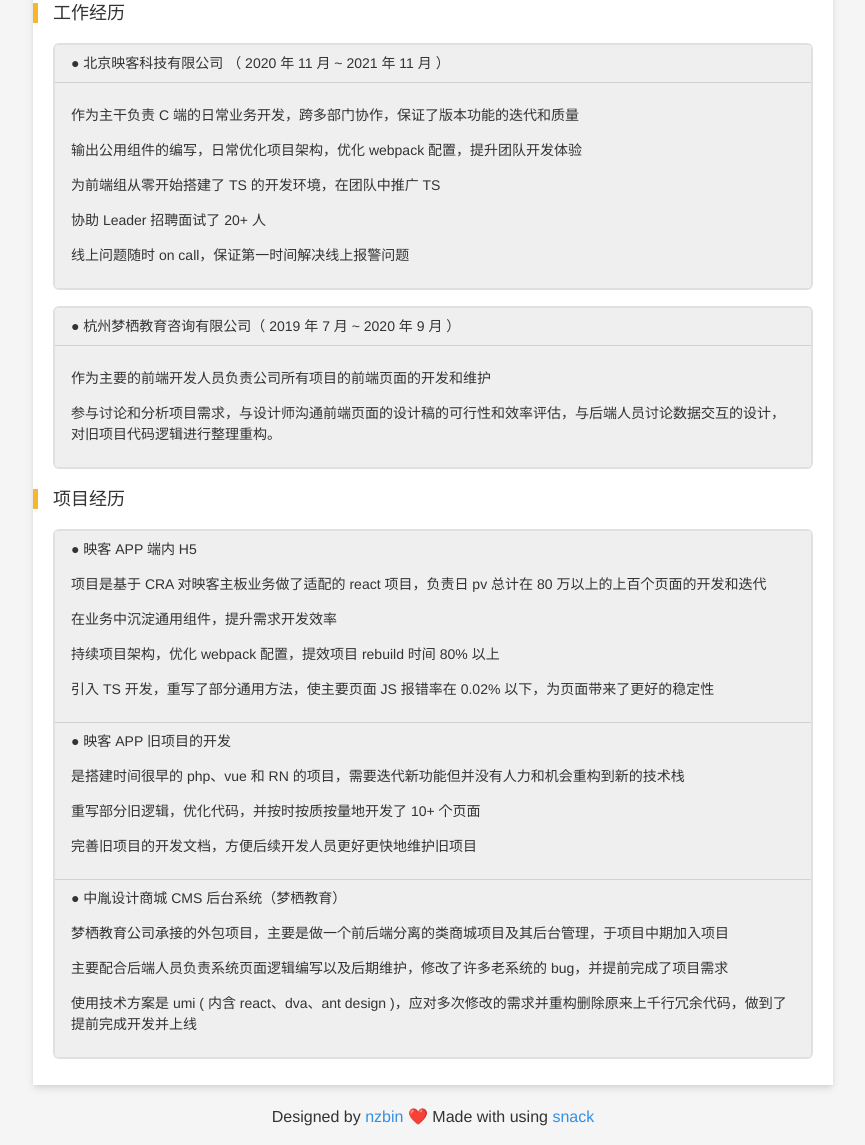
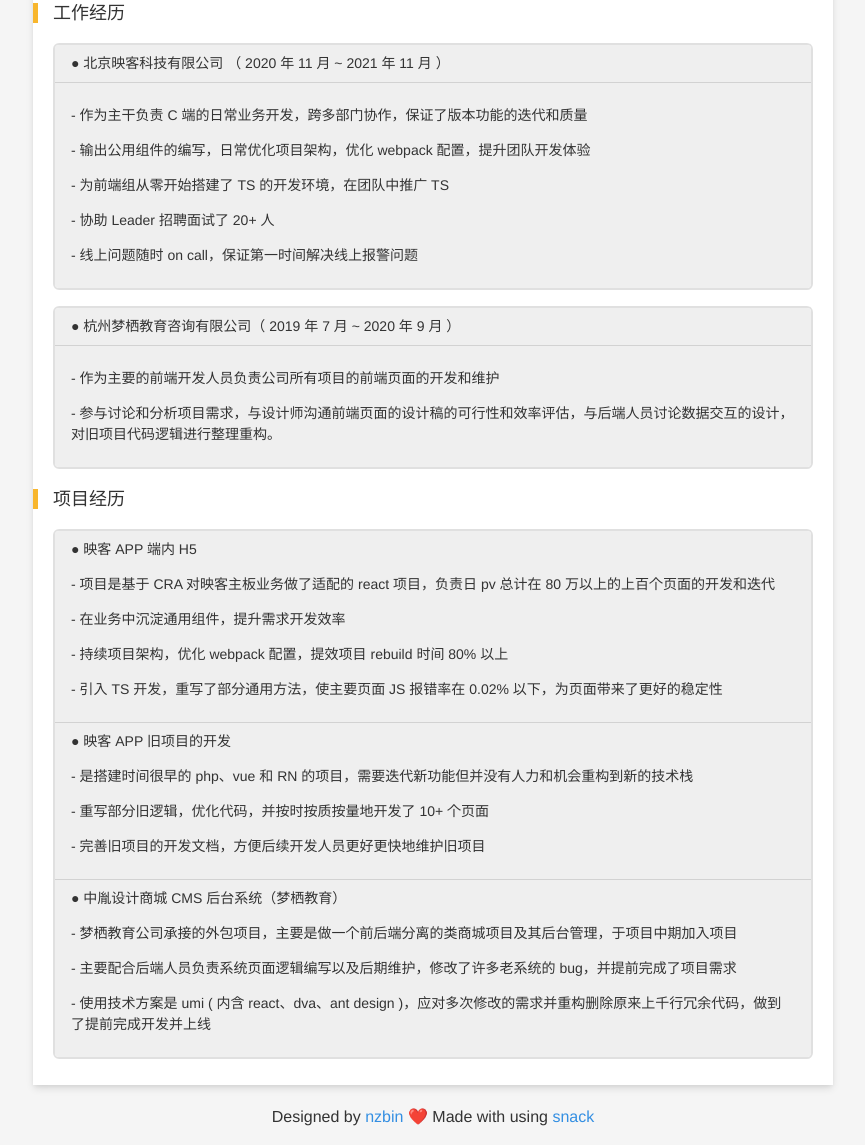
Before and after one commit to zqcccc/resume-boilerplate, a website: page src/index.html in a window 1280 px wide. Shown: the part 583-1728 px from the top of the page, without its empty margins (207-1072 px from the left). Drawn offline with Linux system fonts and the light colour scheme.

Commit message:
add line decoration

```diff
--- a/src/index.html
+++ b/src/index.html
@@ -150,12 +150,12 @@
           </div>
           <div class="box bg-gray-lightest">
             <p>
-              作为主干负责 C 端的日常业务开发，跨多部门协作，保证了版本功能的迭代和质量
+              - 作为主干负责 C 端的日常业务开发，跨多部门协作，保证了版本功能的迭代和质量
             </p>
-            <p>输出公用组件的编写，日常优化项目架构，优化 webpack 配置，提升团队开发体验</p>
-            <p>为前端组从零开始搭建了 TS 的开发环境，在团队中推广 TS</p>
-            <p>协助 Leader 招聘面试了 20+ 人</p>
-            <p>线上问题随时 on call，保证第一时间解决线上报警问题</p>
+            <p>- 输出公用组件的编写，日常优化项目架构，优化 webpack 配置，提升团队开发体验</p>
+            <p>- 为前端组从零开始搭建了 TS 的开发环境，在团队中推广 TS</p>
+            <p>- 协助 Leader 招聘面试了 20+ 人</p>
+            <p>- 线上问题随时 on call，保证第一时间解决线上报警问题</p>
           </div>
           <!-- <div class="box bg-gray-lightest">
             <p class="m-t-0">GHI 项目</p>
@@ -177,10 +177,10 @@
           </div>
           <div class="box bg-gray-lightest">
             <p>
-              作为主要的前端开发人员负责公司所有项目的前端页面的开发和维护
+              - 作为主要的前端开发人员负责公司所有项目的前端页面的开发和维护
             </p>
             <p>
-              参与讨论和分析项目需求，与设计师沟通前端页面的设计稿的可行性和效率评估，与后端人员讨论数据交互的设计，对旧项目代码逻辑进行整理重构。
+              - 参与讨论和分析项目需求，与设计师沟通前端页面的设计稿的可行性和效率评估，与后端人员讨论数据交互的设计，对旧项目代码逻辑进行整理重构。
             </p>
           </div>
           <!-- <div class="box bg-gray-lightest">
@@ -204,40 +204,40 @@
         <div class="box bg-gray-lightest">
           ● 映客 APP 端内 H5
           <p>
-            项目是基于 CRA 对映客主板业务做了适配的 react 项目，负责日 pv 总计在 80 万以上的上百个页面的开发和迭代
+            - 项目是基于 CRA 对映客主板业务做了适配的 react 项目，负责日 pv 总计在 80 万以上的上百个页面的开发和迭代
           </p>
           <p>
-            在业务中沉淀通用组件，提升需求开发效率
+            - 在业务中沉淀通用组件，提升需求开发效率
           </p>
           <p>
-            持续项目架构，优化 webpack 配置，提效项目 rebuild 时间 80% 以上
+            - 持续项目架构，优化 webpack 配置，提效项目 rebuild 时间 80% 以上
           </p>
           <p>
-            引入 TS 开发，重写了部分通用方法，使主要页面 JS 报错率在 0.02% 以下，为页面带来了更好的稳定性
+            - 引入 TS 开发，重写了部分通用方法，使主要页面 JS 报错率在 0.02% 以下，为页面带来了更好的稳定性
           </p>
         </div>
         <div class="box bg-gray-lightest">
           ● 映客 APP 旧项目的开发
           <p>
-            是搭建时间很早的 php、vue 和 RN 的项目，需要迭代新功能但并没有人力和机会重构到新的技术栈
+            - 是搭建时间很早的 php、vue 和 RN 的项目，需要迭代新功能但并没有人力和机会重构到新的技术栈
           </p>
           <p>
-            重写部分旧逻辑，优化代码，并按时按质按量地开发了 10+ 个页面
+            - 重写部分旧逻辑，优化代码，并按时按质按量地开发了 10+ 个页面
           </p>
           <p>
-            完善旧项目的开发文档，方便后续开发人员更好更快地维护旧项目
+            - 完善旧项目的开发文档，方便后续开发人员更好更快地维护旧项目
           </p>
         </div>
         <div class="box bg-gray-lightest">
           ● 中胤设计商城 CMS 后台系统（梦栖教育）
           <p>
-            梦栖教育公司承接的外包项目，主要是做一个前后端分离的类商城项目及其后台管理，于项目中期加入项目
+            - 梦栖教育公司承接的外包项目，主要是做一个前后端分离的类商城项目及其后台管理，于项目中期加入项目
           </p>
           <p>
-            主要配合后端人员负责系统页面逻辑编写以及后期维护，修改了许多老系统的 bug，并提前完成了项目需求
+            - 主要配合后端人员负责系统页面逻辑编写以及后期维护，修改了许多老系统的 bug，并提前完成了项目需求
           </p>
           <p>
-            使用技术方案是 umi ( 内含 react、dva、ant design )，应对多次修改的需求并重构删除原来上千行冗余代码，做到了提前完成开发并上线
+            - 使用技术方案是 umi ( 内含 react、dva、ant design )，应对多次修改的需求并重构删除原来上千行冗余代码，做到了提前完成开发并上线
           </p>
         </div>
         <!-- <div class="box bg-gray-lightest">
```
